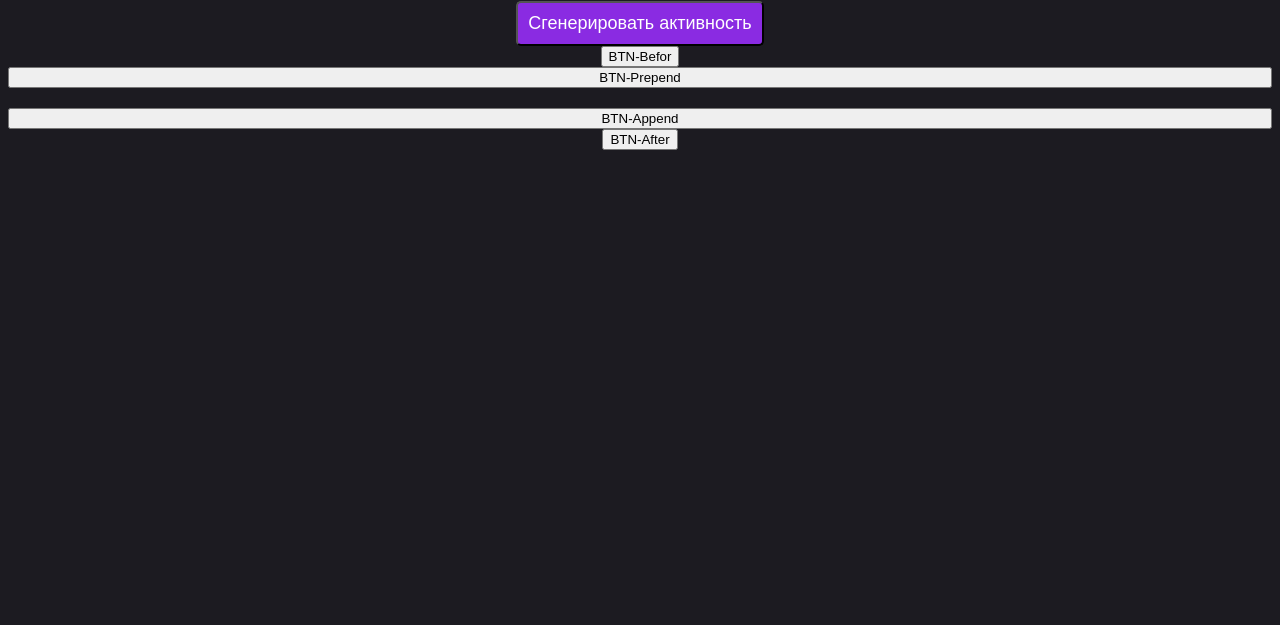
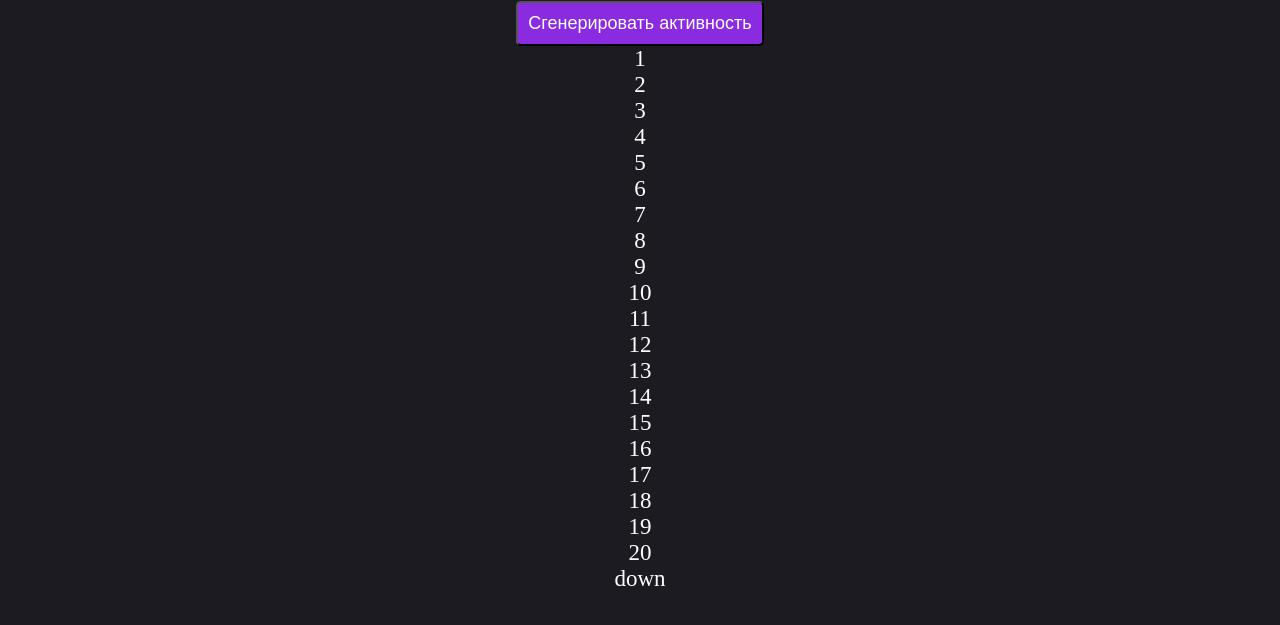
Before and after one commit to CHOPAZ/PurpleSchool_advanced, a plain HTML site: page index.html in a window 1280 px wide. Shown: the part 161-786 px from the top of the page. Drawn offline with Linux system fonts and the light colour scheme.

Commit message:
Визуальное положение элементов

```diff
--- a/app.js
+++ b/app.js
@@ -1,50 +1,27 @@
 'use strict';
 
 /*
-  Как работает DOM более детально
-  JS - DOM API (Управление HTML документом) - Browser
-
-  Рабоа с элементами
+  Визуальное положение элементов
 */
 
-console.log(document);
-console.log(document.documentElement);
-console.log(document.head);
-console.log(document.body);
+function generate(event) {
+  console.log(`X offset ${window.pageXOffset}`);
+  console.log(`Y offset ${window.pageYOffset}`);
+  console.log(`clientWidth: ${document.documentElement.clientWidth}`);
+  console.log(`clientHeigth: ${document.documentElement.clientHeight}`);
+  /* Где распологается конкретный элемент */
+  console.log(event.target.getBoundingClientRect()); //выведет все параметры расположения элемента кнопки относительно нашего view-ort
+  console.log(event.target);
 
-const el = document.querySelector('.wrapper');
-const el2 = document.querySelectorAll('meta');
-console.log(el);
-console.log(el2);
+  /* ИНфо о расположении элемента down */
+  const el = document.querySelector('.down');
+  const rectDown = el.getBoundingClientRect()
 
-const el3 = document.getElementsByClassName('wrapper');
-const el4 = document.getElementsByTagName('meta');
-console.log(el3);
-console.log(el4);
 
-const btn = document.createElement('button');
-const btn2 = document.createElement('button');
-const btn3 = document.createElement('button');
-const btn4 = document.createElement('button');
-btn.innerHTML = 'BTN-Append';
-btn2.innerHTML = 'BTN-Prepend';
-btn3.innerHTML = 'BTN-Befor';
-btn4.innerHTML = 'BTN-After';
-
-/* Добавить вконец wrapepr */
-el.append(btn);
-
-/* Добавить вначало wrapper */
-el.prepend(btn2);
-
-/* Добавление перед wrapper */
-el.before(btn3);
-
-/* Добавление после wraper */
-el.after(btn4);
-
-/* Удаление элемента */
-
-function generate() {
-  el.remove();
+  /* Скролинг. При нажатии на кнопку генерации  доскролить до нужного элемента*/
+  window.scrollTo({
+    left: window.pageXOffset + rectDown.left,
+    top: window.pageYOffset + rectDown.top,
+    behavior: 'smooth' // плавный скрол до элемента
+  })
 }
--- a/index.html
+++ b/index.html
@@ -12,7 +12,30 @@
     <img src="./logo.svg" alt="" />
 
     <div style="color: white" class="activity">
-      <button class="activity__btn" onclick="generate()">Сгенерировать активность</button>
+      <button class="activity__btn" onclick="generate(event)">Сгенерировать активность</button>
+      <div style="font-size: 23px;">
+        <div>1</div>
+        <div>2</div>
+        <div>3</div>
+        <div>4</div>
+        <div>5</div>
+        <div>6</div>
+        <div>7</div>
+        <div>8</div>
+        <div>9</div>
+        <div>10</div>
+        <div>11</div>
+        <div>12</div>
+        <div>13</div>
+        <div>14</div>
+        <div>15</div>
+        <div>16</div>
+        <div>17</div>
+        <div>18</div>
+        <div>19</div>
+        <div>20</div>
+        <div class="down">down</div>
+      </div>
     </div>
     <div class="wrapper"></div>
   </body>
```
